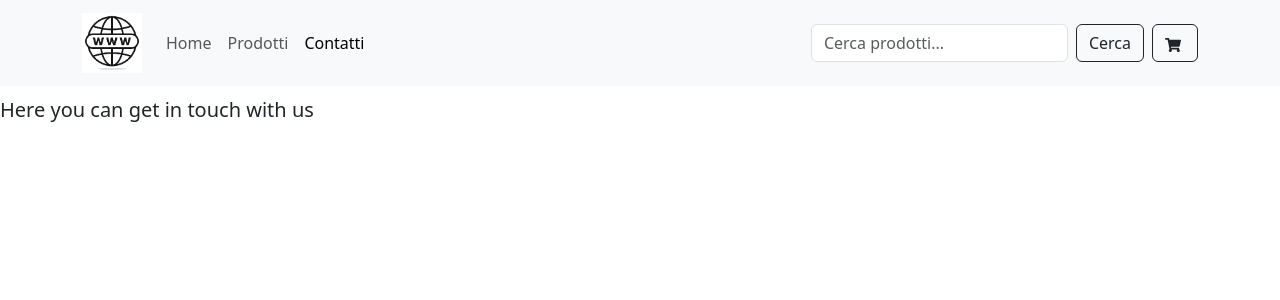
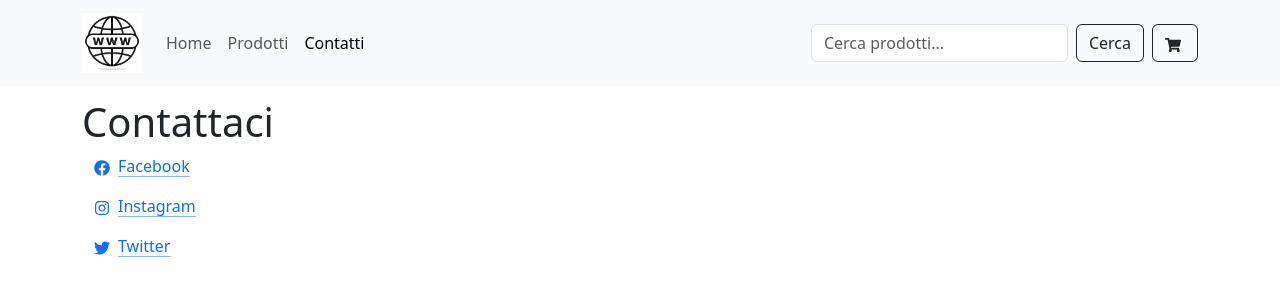
Before and after one commit to Marianna-Dalterio/react-router, a React (Vite) app: page /contacts in a window 1280 px wide. Shown: the top 300 px of the page. Built offline with nearby package versions, Linux system fonts and the light colour scheme.

Commit message:
add contacts links

```diff
--- a/src/pages/Contacts.jsx
+++ b/src/pages/Contacts.jsx
@@ -1,5 +1,29 @@
+import { FaFacebook } from "react-icons/fa";
+import { FaInstagram } from "react-icons/fa";
+import { FaTwitter } from "react-icons/fa";
+
 export default function Contacts() {
     return (
-        <h5>Here you can get in touch with us</h5>
+        <div className="container">
+            <h1>Contattaci</h1>
+            <div className="row">
+                <div className="col px-4">
+                    <a class="icon-link d-block mb-3" href="#">
+                        <FaFacebook className="me-2" />
+                        Facebook
+                    </a>
+                    <a class="icon-link d-block mb-3" href="#">
+                        <FaInstagram className="me-2" />
+                        Instagram
+                    </a>
+                    <a class="icon-link d-block" href="#">
+                        <FaTwitter className="me-2" />
+                        Twitter
+                    </a>
+                </div>
+            </div>
+
+        </div>
+
     )
 };
--- a/src/pages/HomePage.jsx
+++ b/src/pages/HomePage.jsx
@@ -1,7 +1,7 @@
 export default function HomePage() {
     return (
         <div className="container" >
-            <h1>Welcome on World Wide Web</h1>
+            <h1> World Wide Web</h1>
             <p>Benvenuti nel nostro esclusivo store dimostrativo! Siamo felici di avervi qui, dove la tecnologia incontra lo shopping. Anche se la nostra piattaforma è fittizia e serve come vetrina delle nostre capacità di sviluppo, il catalogo che vedete è dinamico e viene fornito in tempo reale dal nostro "backend simulato" (la Fake Store API). Sentitevi liberi di esplorare la sezione Prodotti per vedere come gestiamo e presentiamo un vasto assortimento, dall'elettronica ai gioielli, dimostrando la reattività e l'efficienza della nostra interfaccia utente.</p>
         </div>
 
```
